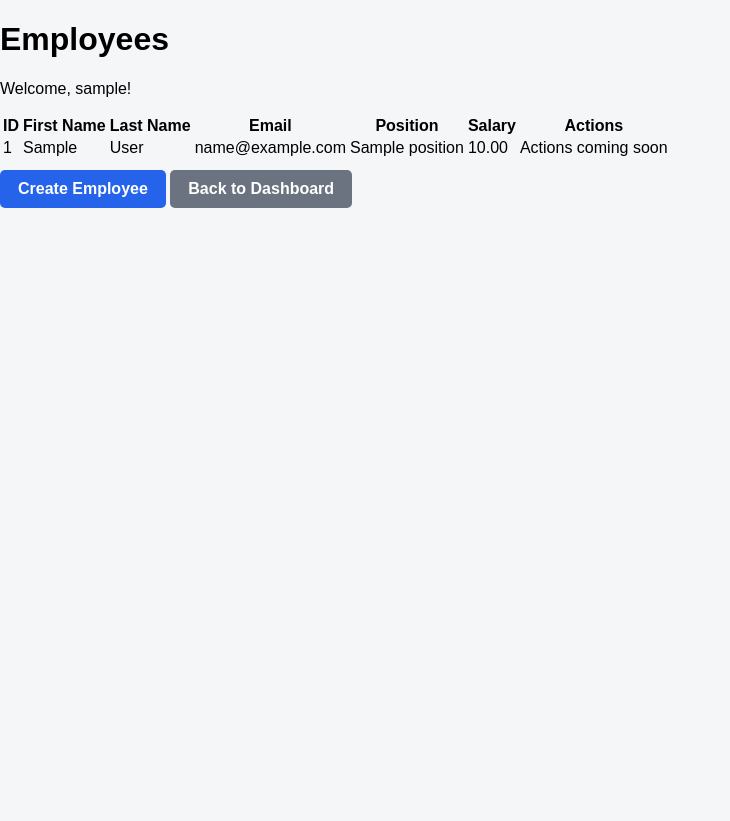
After one commit to Angelslebron/ManageEmployeesApp, a FastAPI app: template app/templates/employees/list.html in a window 1280 px wide. The commit adds this page. Shown: the whole page, without its empty margins (0-730 px from the left). Run offline with FastAPI, Linux system fonts and the light colour scheme; the template is opened without the code that fills it: most values are stand-ins (such as "Sample title", 1, 10 or a date in 2020).

Commit message:
ME-6: implement employee listing and success message

```diff
--- a/app/main.py
+++ b/app/main.py
@@ -121,11 +121,14 @@ def dashboard(request: Request):
             status_code=303
         )
 
+    success = request.session.pop("success", None)
+
     return templates.TemplateResponse(
         request=request,
         name="dashboard.html",
         context={
-            "username": username
+            "username": username,
+            "success": success
         }
     )
 
--- /dev/null
+++ b/app/templates/employees/list.html
@@ -0,0 +1,120 @@
+<!DOCTYPE html>
+<html lang="en">
+
+<head>
+
+    <meta charset="UTF-8">
+
+    <meta
+        name="viewport"
+        content="width=device-width, initial-scale=1.0"
+    >
+
+    <title>Employees</title>
+
+    <link
+        rel="stylesheet"
+        href="{{ url_for('static', path='css/style.css') }}"
+    >
+
+</head>
+
+<body>
+
+    <main class="container">
+
+        <h1>Employees</h1>
+
+        <p>
+            Welcome, {{ username }}!
+        </p>
+
+        {% if employees %}
+
+            <table>
+
+                <thead>
+
+                    <tr>
+
+                        <th>ID</th>
+                        <th>First Name</th>
+                        <th>Last Name</th>
+                        <th>Email</th>
+                        <th>Position</th>
+                        <th>Salary</th>
+                        <th>Actions</th>
+
+                    </tr>
+
+                </thead>
+
+                <tbody>
+
+                    {% for employee in employees %}
+
+                        <tr>
+
+                            <td>
+                                {{ employee.id }}
+                            </td>
+
+                            <td>
+                                {{ employee.first_name }}
+                            </td>
+
+                            <td>
+                                {{ employee.last_name }}
+                            </td>
+
+                            <td>
+                                {{ employee.email }}
+                            </td>
+
+                            <td>
+                                {{ employee.position }}
+                            </td>
+
+                            <td>
+                                {{ "%.2f"|format(employee.salary) }}
+                            </td>
+
+                            <td>
+                                <span>Actions coming soon</span>
+                            </td>
+
+                        </tr>
+
+                    {% endfor %}
+
+                </tbody>
+
+            </table>
+
+        {% else %}
+
+            <p>
+                No employees found.
+            </p>
+
+        {% endif %}
+
+        <a
+            href="/employees/create"
+            class="button"
+        >
+            Create Employee
+        </a>
+
+        <a
+            href="/dashboard"
+            class="button secondary"
+        >
+            Back to Dashboard
+        </a>
+
+    </main>
+
+</body>
+
+</html>
```
Also changed, not shown: app/routers/employee_router.py (+31 -1 lines), app/services/employee_service.py (+11 -0 lines), app/templates/dashboard.html (+7 -0 lines).
